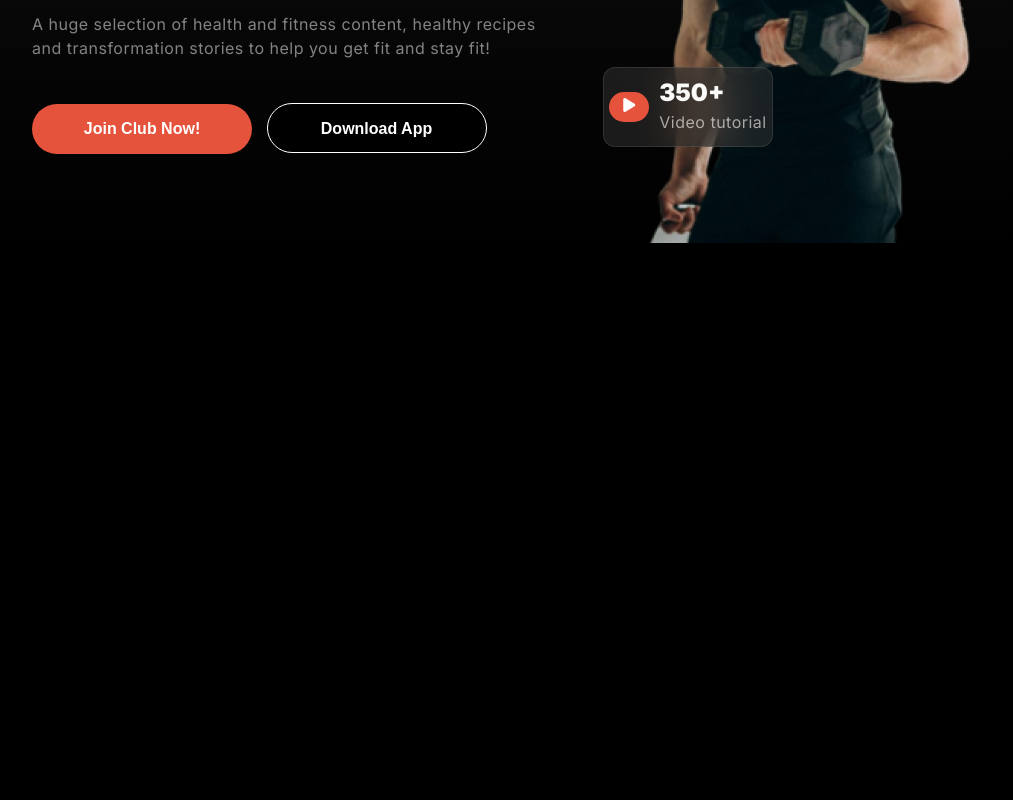
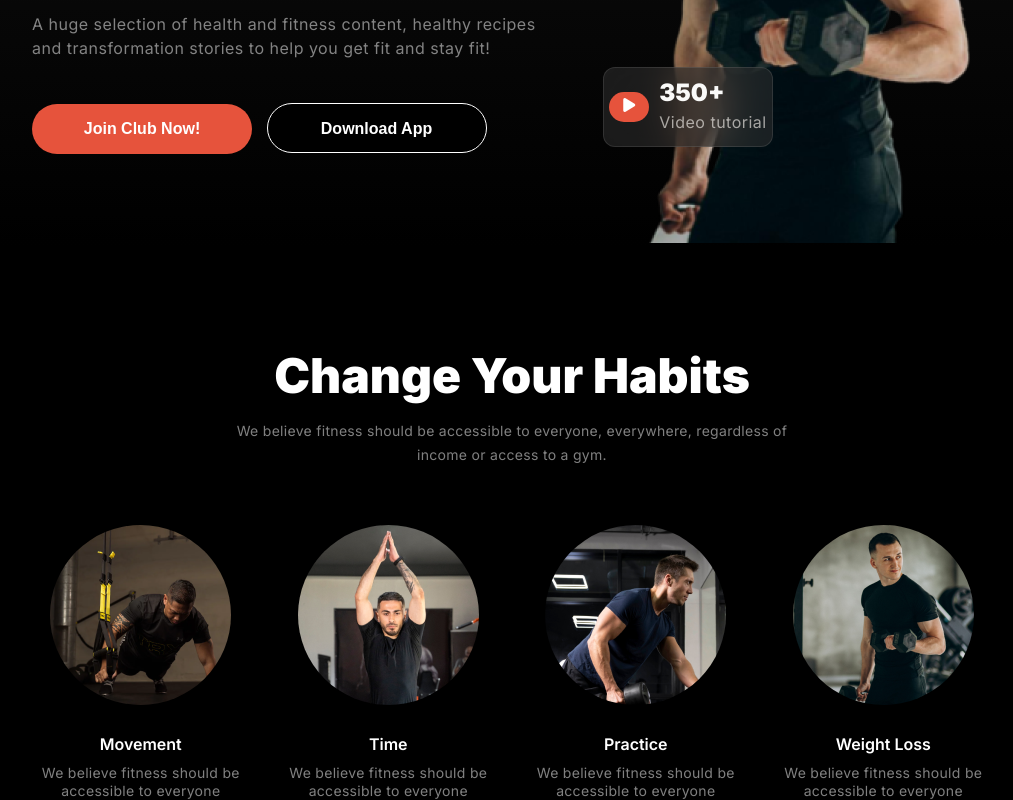
Before and after one commit to Rohithossain12/second-assignment, a plain HTML site: page index.html in a window 1280 px wide. Shown: the part 460-1260 px from the top of the page, without its empty margins (128-1141 px from the left). Before the commit the page ends 800 px from the top, so only its background shows below. Drawn offline with Linux system fonts and the light colour scheme.

Commit message:
finished habit section

```diff
--- a/index.html
+++ b/index.html
@@ -70,6 +70,44 @@
         </div>
       </section>
       <!-- Ends Banner Section Styles -->
+
+      <!-- Start Habit section -->
+
+      <div class="habit-section">
+        <h3>Change Your Habits</h3>
+        <p>
+          We believe fitness should be accessible to everyone, everywhere,
+          regardless of income or access to a gym.
+        </p>
+      </div>
+
+      <section class="habit-section-container">
+        <div>
+          <img src="images/image 3.png" alt="" />
+          <h5>Movement</h5>
+          <p>We believe fitness should be accessible to everyone</p>
+        </div>
+
+        <div>
+          <img src="images/image 2.png" alt="" />
+          <h5>Time</h5>
+          <p>We believe fitness should be accessible to everyone</p>
+        </div>
+
+        <div>
+          <img src="images/image 4.png" alt="" />
+          <h5>Practice</h5>
+          <p>We believe fitness should be accessible to everyone</p>
+        </div>
+
+        <div>
+          <img src="images/image 5.png" alt="" />
+          <h5>Weight Loss</h5>
+          <p>We believe fitness should be accessible to everyone</p>
+        </div>
+      </section>
+
+      <!--Ends Habit section  -->
     </main>
     <footer></footer>
   </body>
--- a/style.css
+++ b/style.css
@@ -213,6 +213,72 @@
 
 /* Ends banner Section */
 
+
+/* Habit Section Related Styles */
+
+.habit-section {
+  width: 46.59%;
+  height: 8.26%;
+  margin: 0 auto;
+  margin-top: 100px;
+  justify-content: center;
+  align-items: center;
+  text-align: center;
+}
+
+.habit-section h3 {
+  color: rgb(255, 255, 255);
+  font-size: 3rem;
+  font-weight: 900;
+  line-height: 120%;
+}
+
+.habit-section p {
+  margin-top: 14px;
+  color: rgba(255, 255, 255, 0.5);
+  font-size: 14px;
+  font-weight: 400;
+  line-height: 24px;
+  letter-spacing: 0.3px;
+}
+
+.habit-section-container {
+  width: 75%;
+  height: 19%;
+  margin: 0 auto;
+  margin-top: 58px;
+  display: flex;
+  justify-content: center;
+  align-items: center;
+  text-align: center;
+  gap: 30px;
+}
+
+.habit-section-container img {
+  border-radius: 50%;
+}
+
+.habit-section-container h5 {
+  font-size: 1rem;
+  font-weight: 600;
+  color: rgb(255, 255, 255);
+  margin-top: 26px;
+  line-height: 120%;
+  letter-spacing: 0%;
+}
+
+.habit-section-container p {
+  color: rgba(255, 255, 255, 0.5);
+  font-size: 14px;
+  font-weight: 400;
+  line-height: 18px;
+  letter-spacing: 0.3px;
+  margin-top: 10px;
+}
+
+/* Finished Habit Section  */
+
+
 /* Responsive For Small Device */
 
 @media screen and (min-width: 320px) and (max-width: 576px) {
@@ -279,4 +345,21 @@
     font-size: 0.6rem;
     margin-top: -4px;
   }
+  .habit-section{
+  width: 75%;
+  margin: 0 auto;
+  }
+
+  .habit-section h3{
+  font-size: 1.5rem;
+  margin-top: 15px;
+
+  }
+  .habit-section p{
+  font-size: .9rem;
+  }
+  .habit-section-container{
+  display: grid;
+  grid-template-columns: 1fr;
+  }
 }
```
